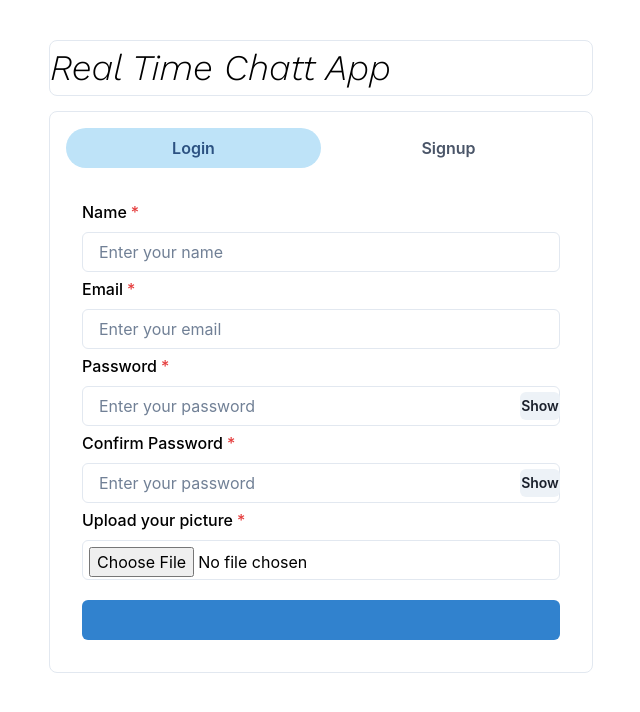
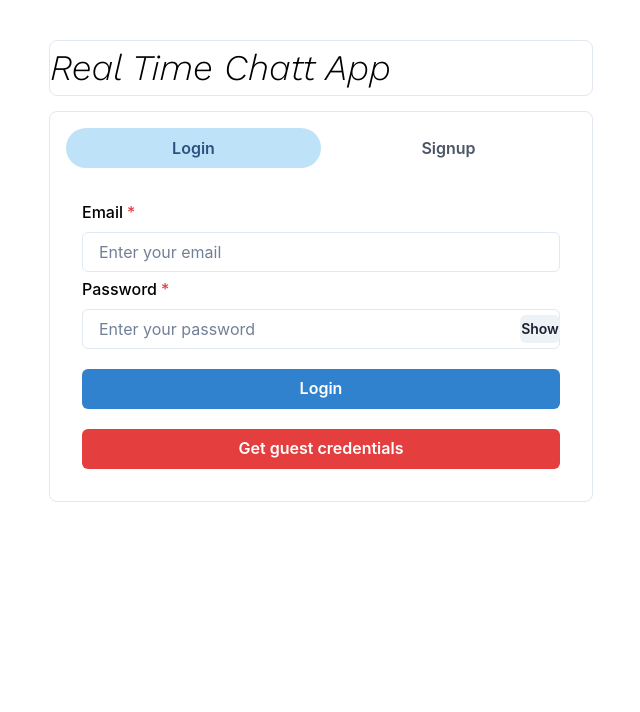
Before and after one commit to Hamzakhan001/Real-time-Chatt-App---MERN-, a React (Create React App) app in the folder client/: page / in a window 1280 px wide. Shown: the top 712 px of the page, without its empty margins (319-959 px from the left). Built offline with nearby package versions, Linux system fonts and the light colour scheme.

Commit message:
signup/login

```diff
--- a/client/src/Components/Authentication/Login.js
+++ b/client/src/Components/Authentication/Login.js
@@ -1,9 +1,77 @@
-import React from 'react'
-import {VStack,StackDivider,Box} from '@chakra-ui/react';
+import React,{useState} from 'react'
+import {VStack,StackDivider,InputRightElement,Input,InputGroup,Box,FormControl, FormLabel,Button} from '@chakra-ui/react';
 
 const Login = () => {
+	const[show,setShow]=useState(false)
+	const[pass,setPass]=useState()
+	const[email,setEmail]=useState()
+
+	const handleClick=()=>{
+		setShow(!show)
+	}
+
+	const postDetails=(pics)=>{
+
+	}
+
+	const submitHandler=()=>{
+
+	}
+
   return (
-	<div>Login</div>
+	<VStack
+  	spacing='5px'
+  	align='stretch'
+	color='black'
+	>
+	<FormControl id="email" isRequired>
+		<FormLabel>
+			Email
+		</FormLabel>
+		<Input
+			placeholder='Enter your email'
+			onChange={(e)=>{setEmail(e.target.value)}}
+			>
+			</Input>
+	</FormControl>
+	<FormControl id="password" isRequired>
+		<FormLabel>
+			Password
+		</FormLabel>
+		<InputGroup>
+		<Input
+			type={show? "text":"password"}
+			placeholder='Enter your password'
+			onChange={(e)=>{setPass(e.target.value)}}
+			/>
+		<InputRightElement>
+		<Button h="1.75rem" size="sm" onClick={handleClick}>
+			{show? "Hide":"Show"}
+		</Button>
+		</InputRightElement>
+		</InputGroup>
+	</FormControl>
+	<Button
+	colorScheme='blue'
+	width="100%"
+	style={{marginTop:15}}
+	onClick={submitHandler}
+	>
+		Login
+	</Button>
+	<Button
+	variant="solid"
+	colorScheme="red"
+	width="100%"
+	style={{marginTop:15}}
+	onClick={()=>{
+		setEmail("guest@hamza.com");
+		setPass("Test*1234")
+	}}
+	>
+		Get guest credentials
+	</Button>
+</VStack>
   )
 }
 
--- a/client/src/Components/Authentication/Signup.js
+++ b/client/src/Components/Authentication/Signup.js
@@ -100,6 +100,7 @@
 	style={{marginTop:15}}
 	onClick={submitHandler}
 	>
+		Signup
 	</Button>
 </VStack>
   )
--- a/client/src/Components/HomePage.js
+++ b/client/src/Components/HomePage.js
@@ -31,10 +31,10 @@
   </TabList>
   <TabPanels>
     <TabPanel>
-    <Signup/>
+    <Login/>
     </TabPanel>
     <TabPanel>
-      <Login/>
+    <Signup/>
     </TabPanel>
   </TabPanels>
 </Tabs>
```
